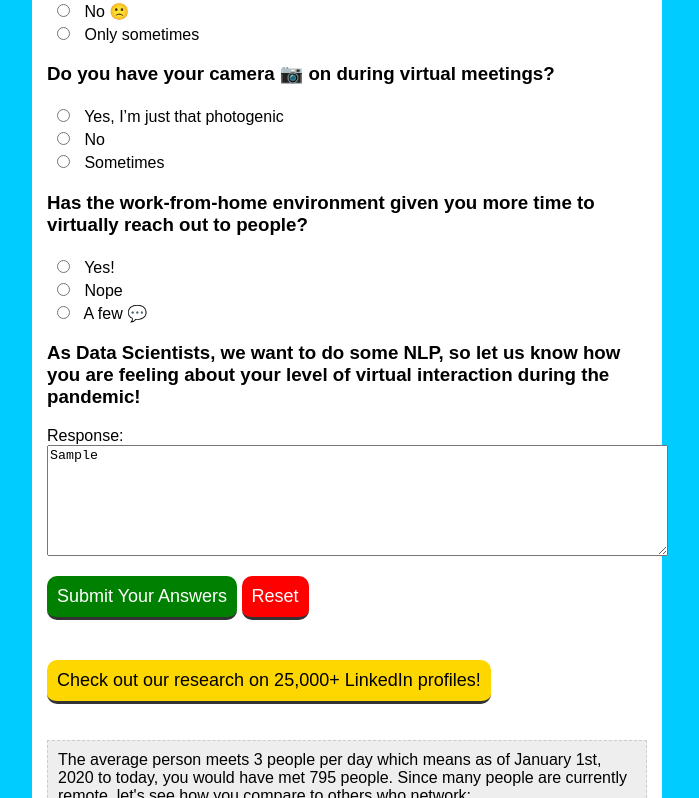
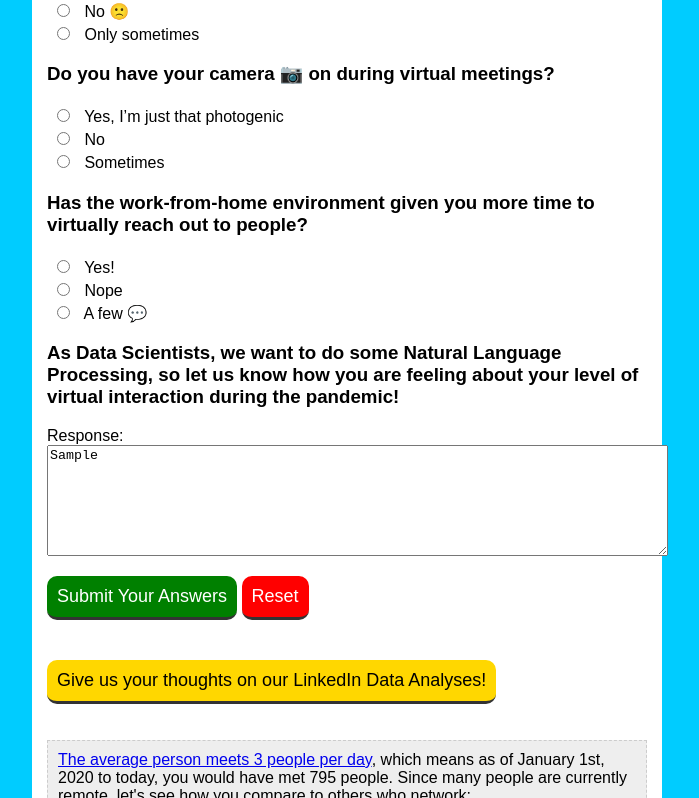
Before and after one commit to StephanieMoore14/covid-interactions, a plain HTML site: page index.html in a window 1280 px wide. Both pictures are taken after typing "Sample" into the empty fields and a click on the button "Submit Your Answers". Shown: the part 829-1627 px from the top of the page, without its empty margins (293-992 px from the left). Drawn offline with Linux system fonts and the light colour scheme.

Commit message:
final updates

```diff
--- a/index.html
+++ b/index.html
@@ -98,7 +98,7 @@
       </label><br />
 
       <!--NLP Free Response-->
-      <h3>As Data Scientists, we want to do some NLP, so let us know how you are feeling about your level of virtual interaction during the pandemic!</h3>
+      <h3>As Data Scientists, we want to do some Natural Language Processing, so let us know how you are feeling about your level of virtual interaction during the pandemic!</h3>
       <!-- LinkedIn URL:
       <input type="text" name="link"/>
       <br> -->
@@ -111,7 +111,7 @@
       <button type="button" id="submit" onclick="checkAnswers();tabulateAnswers()">Submit Your Answers</button>
       <button type="reset" id="reset" onclick="resetAnswer()">Reset</button>
 
-      <button type="link" id="link" onclick="openViz()">Check out our research on 25,000+ LinkedIn profiles!</button>
+      <button type="link" id="link" onclick="openViz()">Give us your thoughts on our LinkedIn Data Analyses!</button>
 
 
     </form>
--- a/survey.js
+++ b/survey.js
@@ -147,7 +147,8 @@
 
   // Create Responses
   var response = ""
-  response += "The average person meets 3 people per day which means as of January 1st, 2020 to today, you would have met " + day*3 + " people. Since many people are currently remote, let's see how you compare to others who network: <br><br>";
+  response += "The average person meets 3 people per day".link("https://blog.adioma.com/counting-the-people-you-impact-infographic/#:~:text=On%20average%20we%20live%20for,3%20x%20365.24%20%3D%2080%2C000%20people.");
+  response += ", which means as of January 1st, 2020 to today, you would have met " + day*3 + " people. Since many people are currently remote, let's see how you compare to others who network: <br><br>";
   response += 'Based on your answers ';
 
   if (max_score == 'c1'){ // Extroverted
```
